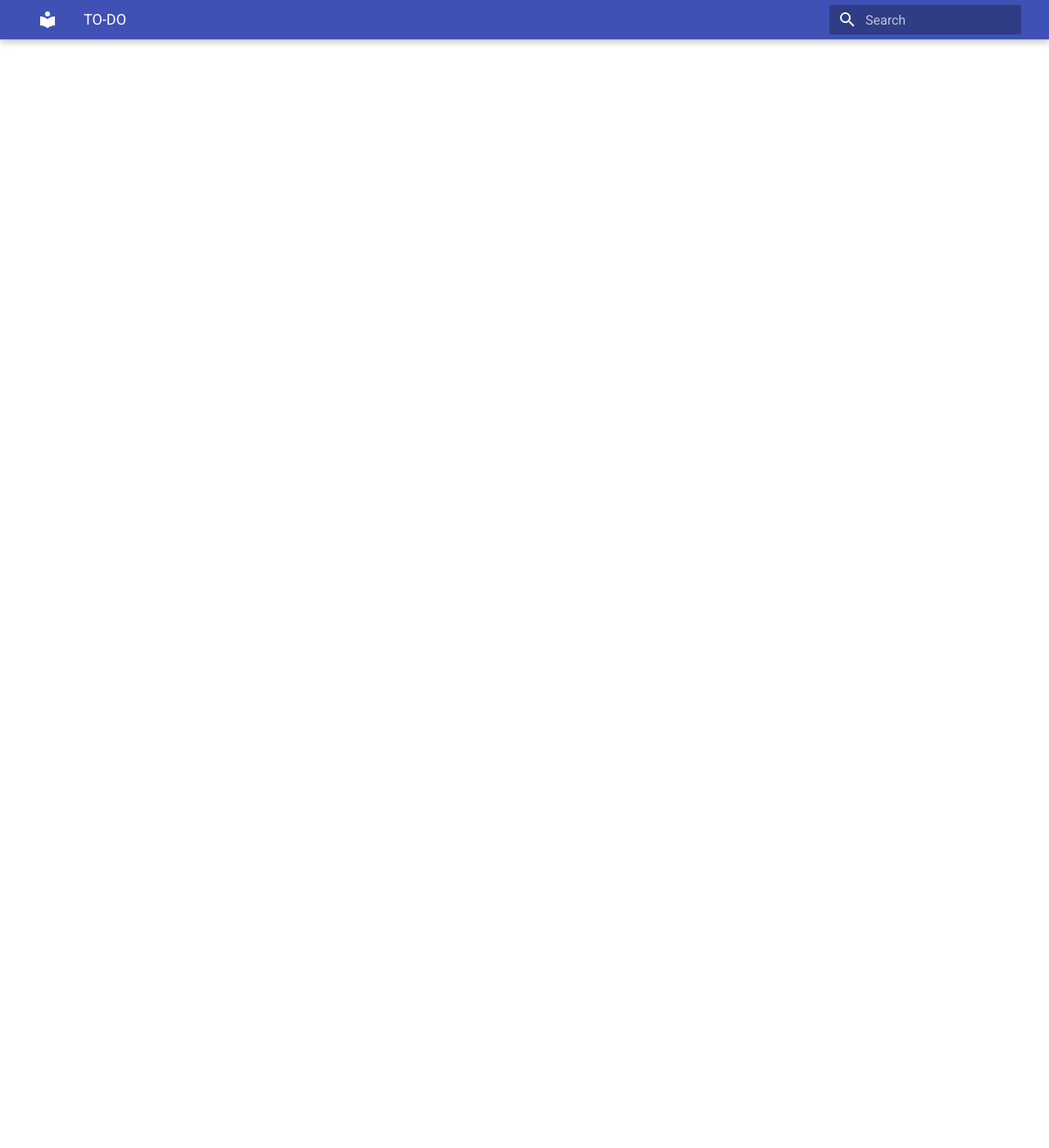
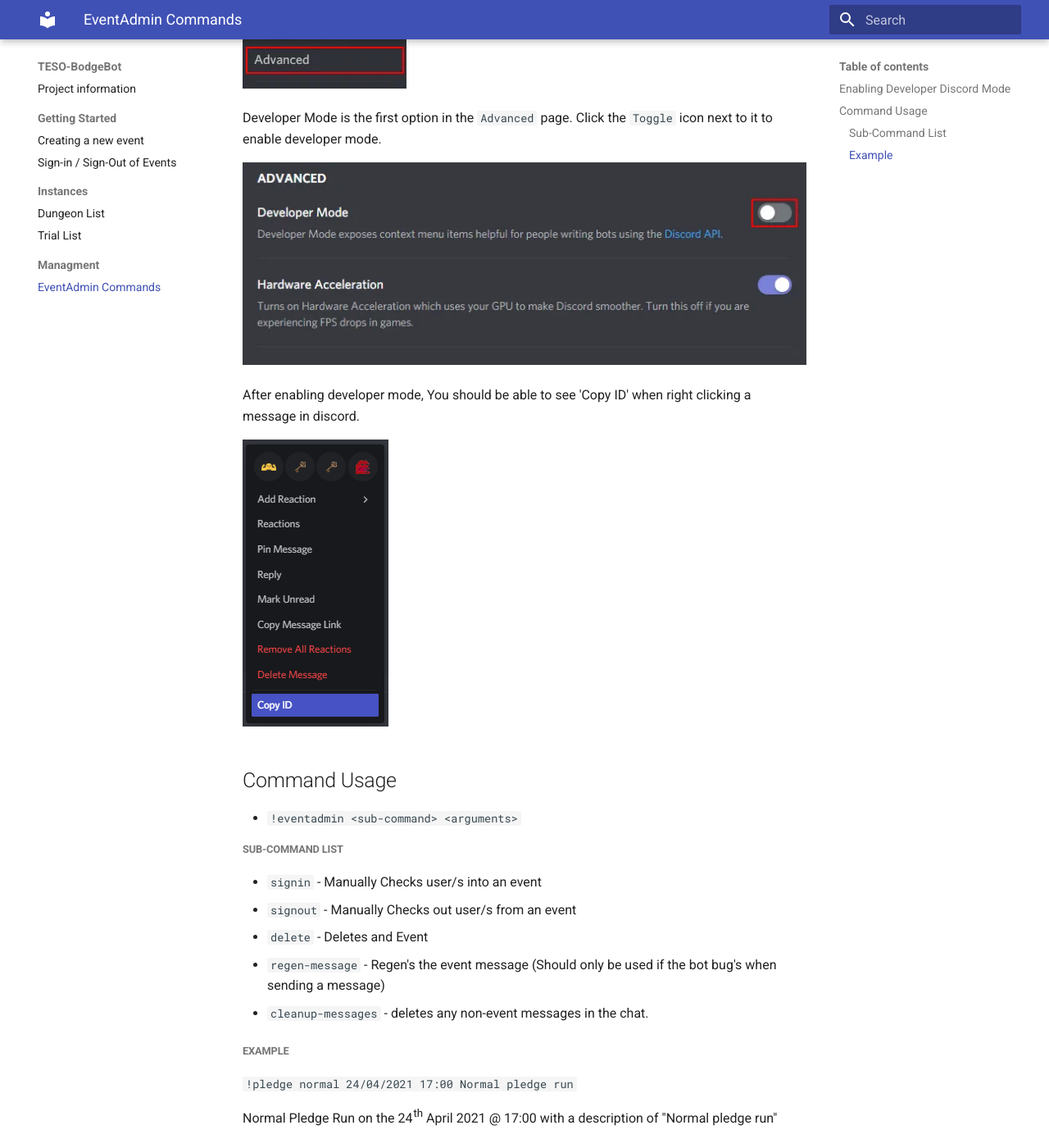
Before and after one commit to CC-Damo/BodgeBot-Docs, an MkDocs documentation site: the page built from docs/Managment/index.md, in a window 1280 px wide and 1400 px high, scrolled down 819 px. Shown: the whole window at 82% size. Built offline with MkDocs 1.6.1 and Material for MkDocs 9.7.7, drawn with Linux system fonts in a browser that asks for light colours; before the commit the page ends 900 px from its top, so only the background shows below that; some of the changed text lies outside the part shown.

Commit message:
Added Management Pages

`````diff
--- a/docs/Managment/index.md
+++ b/docs/Managment/index.md
@@ -1 +1,40 @@
-# TO-DO
+# EventAdmin Commands
+
+## Enabling Developer Discord Mode
+!!! info
+    All administrative commands in BodgeBot require a **messagid** argument. In order to get this you will need to enable developer mode.
+
+In Discord, click the ````Gear```` icon next to your name in the lower left corner.
+
+![Discord-Settings-Icon](../assets/Discord-Settings-Icon.webp)
+
+Click ````Advanced```` under App Settings on the left hand side.
+
+![Discord-Advanced-Option-Under-App-Settings](../assets/Discord-Advanced-Option-Under-App-Settings.webp)
+
+Developer Mode is the first option in the ````Advanced```` page. Click the ````Toggle```` icon next to it to enable developer mode.
+
+![Discord-Developer-Mode-Switch](../assets/Discord-Developer-Mode-Switch.webp)
+
+After enabling developer mode, You should be able to see 'Copy ID' when right clicking a message in discord.
+
+![Discord-Capture-MessageId](../assets/Discord-Capture-MessageId.png)
+
+## Command Usage
+
+* `!eventadmin <sub-command> <arguments>`
+
+##### Sub-Command List
+* `signin` - Manually Checks user/s into an event
+* `signout` - Manually Checks out user/s from an event
+* `delete` - Deletes and Event
+* `regen-message` - Regen's the event message (Should only be used if the bot bug's when sending a message)
+
+* `cleanup-messages` - deletes any non-event messages in the chat.
+
+
+##### Example
+
+`!pledge normal 24/04/2021 17:00 Normal pledge run`
+
+Normal Pledge Run on the 24<sup>th</sup> April 2021 @ 17:00 with a description of "Normal pledge run"
`````
Also changed, not shown: docs/assets/Discord-Advanced-Option-Under-App-Settings.webp (added), docs/assets/Discord-Capture-MessageId.png (added), docs/assets/Discord-Developer-Mode-Switch.webp (added), docs/assets/Discord-Settings-Icon.webp (added).
